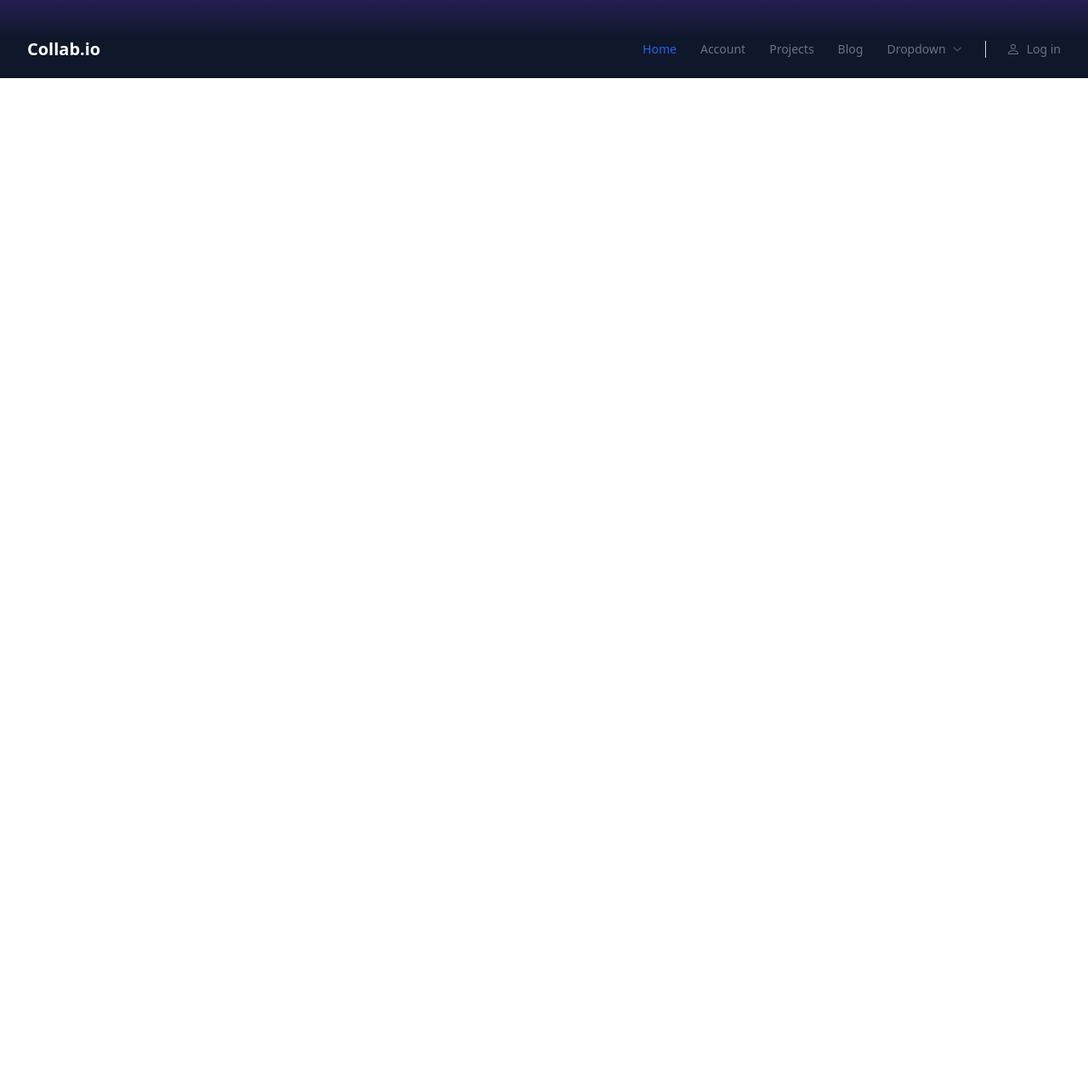
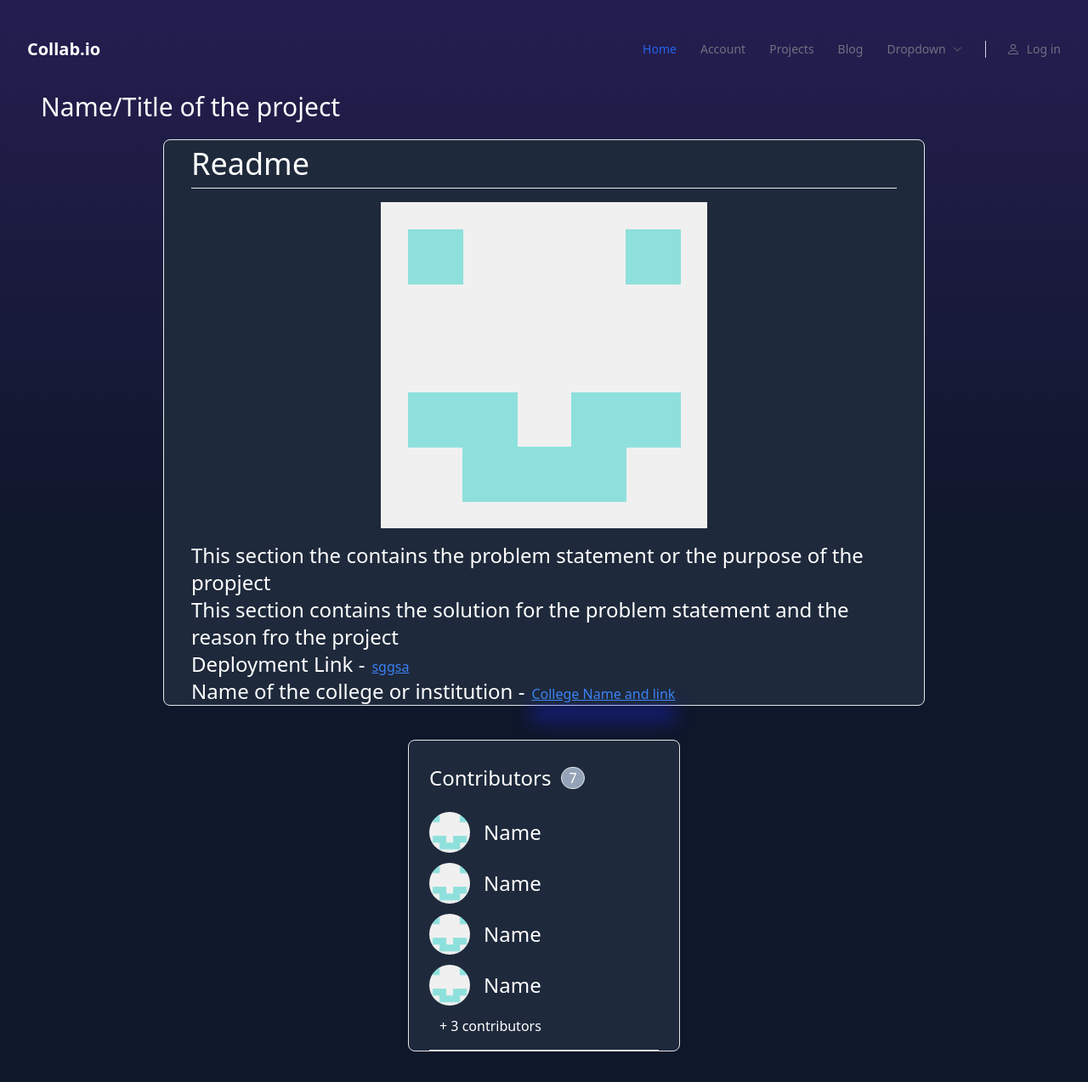
Before and after one commit to nikhilbhatia08/collab.io, a React (Create React App) app: page /projects/1 in a window 1280 px wide. Shown: the whole page at 85% size. Before the commit the page ends 800 px from the top, so only its background shows below. Built offline with nearby package versions, Linux system fonts and the light colour scheme.

Commit message:
created project view page

```diff
--- a/src/App.js
+++ b/src/App.js
@@ -6,6 +6,7 @@ import Login from './components/Login';
 import Getstarted from './components/Getstarted';
 import Userdash from './components/Userdash';
 import Projects from './components/Projects';
+import Inproj from './components/Inproj';
 
 function App() {
   return (
@@ -18,6 +19,7 @@ function App() {
         <Route path='/getstarted' element={<Getstarted/>}/>
         <Route path='/user/:userid' element={<Userdash/>}/>
         <Route path='/projects' element={<Projects/>}/>
+        <Route exact path='/projects/:projectId' element={<Inproj/>}/>
       </Routes>
     </div>
     </>
--- /dev/null
+++ b/src/components/Inproj.jsx
@@ -0,0 +1,44 @@
+import React from 'react'
+import { useParams } from 'react-router-dom'
+import { Link } from 'react-router-dom';
+
+function Inproj(props) {
+    const  id  = useParams();
+    const imgs = ['../pictures/picofdev.png', '../pictures/problem.png'];
+    const contributors = [1, 2, 4, 5, 6, 8, 9];
+  return (
+    <>
+        <div className="py-4">
+        <h1 className="text-white mx-12 lg:text-3xl md:text-base sm:text-xs">Name/Title of the project</h1>
+        <div className="flex flex-wrap justify-center">
+            <div className="mx-10 inline-block my-5 basis-3/4 flex-col justify-center items-center rounded-lg border bg-slate-800 max-w-4xl px-6 lg:px-8">
+                <div><h1 className="text-white py-2 border-b lg:text-4xl md:text-base sm:text-xs">Readme</h1></div>
+                <div className="my-4"><img className="mx-auto lg:h-96 sm:h-40 md:h-24" src={require('../pictures/picofdev.png')} alt="" /></div>
+                <div><p className="text-white md:text-xs sm:text:xs lg:text-2xl">This section the contains the problem statement or the purpose of the propject</p></div>
+                <div><p className="text-white md:text-xs sm:text:xs lg:text-2xl">This section contains the solution for the problem statement and the reason fro the project</p></div>
+                <div><p className="text-white md:text-xs sm:text:xs lg:text-2xl inline-block">Deployment Link - </p><Link className="mx-2 text-blue-500 underline">sggsa</Link></div>
+                <div><p className="text-white md:text-xs sm:text:xs lg:text-2xl inline-block">Name of the college or institution - </p><Link className="mx-2 shadow-[0px_22px_22px__0px_rgba(31,_41,_234,_0.4)] text-blue-500 underline">College Name and link</Link></div>
+            </div>
+            <div className="mx-10 my-5 inline-block basis-1/4 flex-col rounded-lg border bg-slate-800 px-6">
+                <div className="border-b py-4">
+                <div className="flex items-center"><Link to={`/projects/${id.projectId}/contributors`}><h1 className="text-white inline-block my-3 hover:text-blue-500 text-2xl">Contributors</h1></Link><p className="mx-3 text-white rounded-full bg-slate-400 px-2 border">{contributors.length}</p></div>
+                {contributors.map((contributor, idx)=>{
+                    return idx<4?<div className="flex-col">
+                    <div className="flex my-3 items-center">
+                        <div className="w-12 h-12  inline-block">
+                            <img className="rounded-full inline-block" src={require('../pictures/picofdev.png')} alt="" />
+                        </div>
+                        <div className="inline-block"><p className="mx-4 inline-block text-white md:text:xl lg:text-2xl">Name</p></div>
+                    </div>
+                    </div>:<div></div>;
+                })}
+                <p className="text-white mx-3">+ {contributors.length - 4} contributors</p>
+                </div>
+            </div>
+        </div>
+        </div>
+    </>
+  )
+}
+
+export default Inproj
--- a/src/components/Projects.jsx
+++ b/src/components/Projects.jsx
@@ -4,6 +4,7 @@ import { Link } from 'react-router-dom'
 
 function Projects() {
     const projects = [1,2,3,4,5];
+    const projectsId = 1;
   return (
     <>
         <div className="py-12">
@@ -14,7 +15,7 @@ function Projects() {
                 <div className="flex-col border-b">
                     <div className="flex flex-wrap items-center">
                         <div className="inline-block"><img className="h-16 w-16 rounded-full my-10" src={require('../pictures/picofdev.png')} alt="" /></div>
-                        <div className="my-4 inline-block"><p className="mx-5 inline-block lg:text-3xl md:text-base sm:text-xs text-white">Name/Title of the project</p></div>
+                        <div className="my-4 inline-block"><Link to={`/projects/${projectsId}`}><p className="mx-5 inline-block hover:text-blue-500 lg:text-3xl md:text-base sm:text-xs text-white">Name/Title of the project</p></Link></div>
                         <Link className="mx-auto" to='/sponsor'><div className="flex shadow-[0px_22px_22px__0px_rgba(31,_41,_234,_0.4)] hover:shadow-[0px_22px_22px__0px_rgba(31,_41,_234,_0.5)] mx-auto border-blue-600 bg-blue-500 rounded-md py-1 px-1">
                             <div className="inline-block hover:scale-110"><img src={require('../pictures/heart.png')} alt="" /></div>
                             <div className="inline-block text-white mx-1">Sponsor</div>
```
